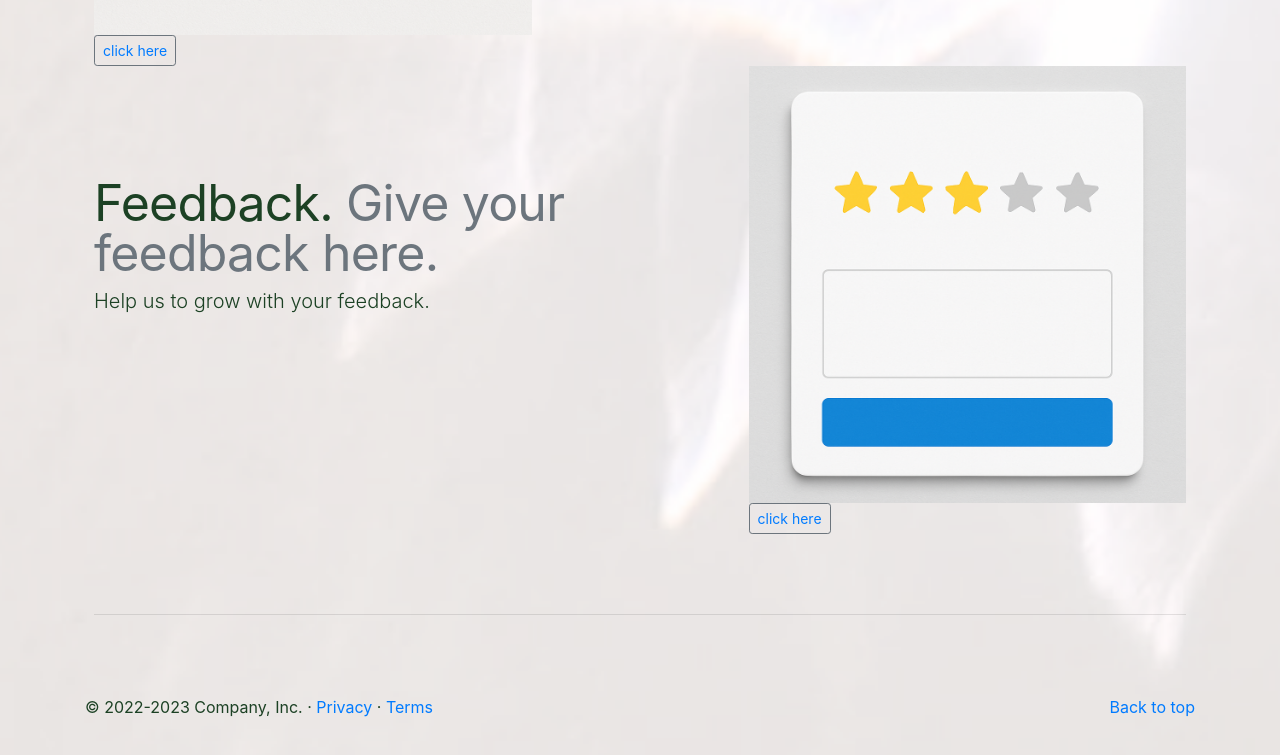
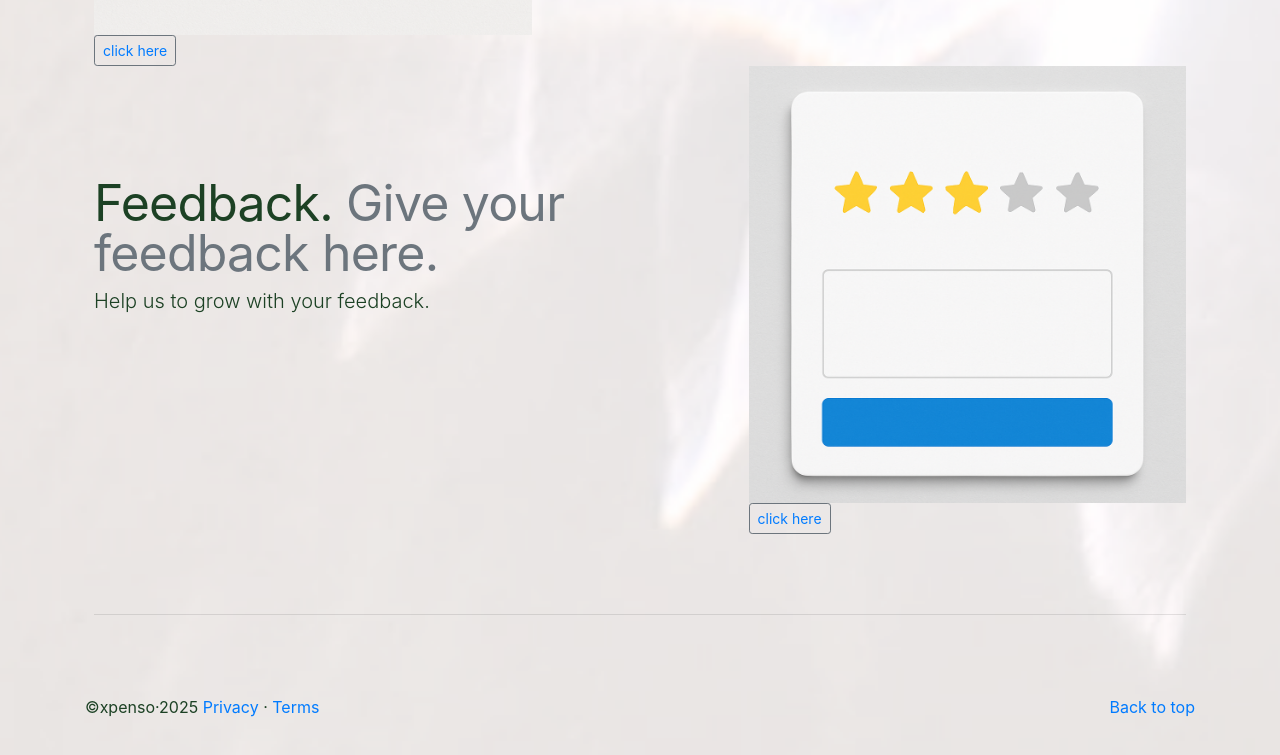
Before and after one commit to FarahNoorC/xpenso, a plain HTML site: page index.html in a window 1280 px wide. Shown: the part 3395-4150 px from the top of the page. Drawn offline with nearby package versions, Linux system fonts and the light colour scheme.

Commit message:
Update index.html

```diff
--- a/index.html
+++ b/index.html
@@ -176,7 +176,7 @@
             <!-- FOOTER -->
             <footer class="container">
               <p class="float-right"><a href="index.html">Back to top</a></p>
-              <p>© 2022-2023 Company, Inc. · <a href="#">Privacy</a> · <a href="#">Terms</a></p>
+              <p>©xpenso·2025 <a href="#">Privacy</a> · <a href="#">Terms</a></p>
             </footer>
     </main>
 
```
